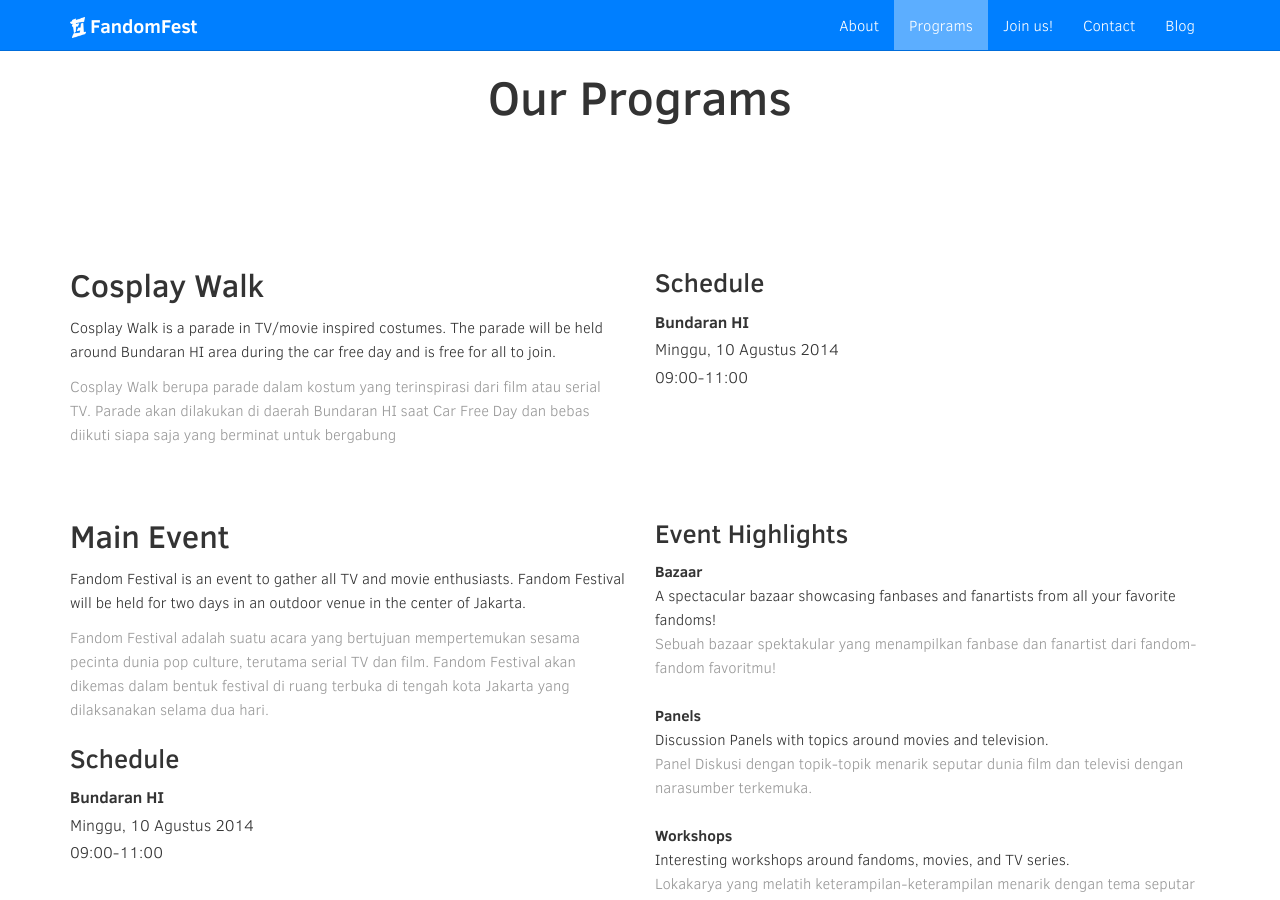
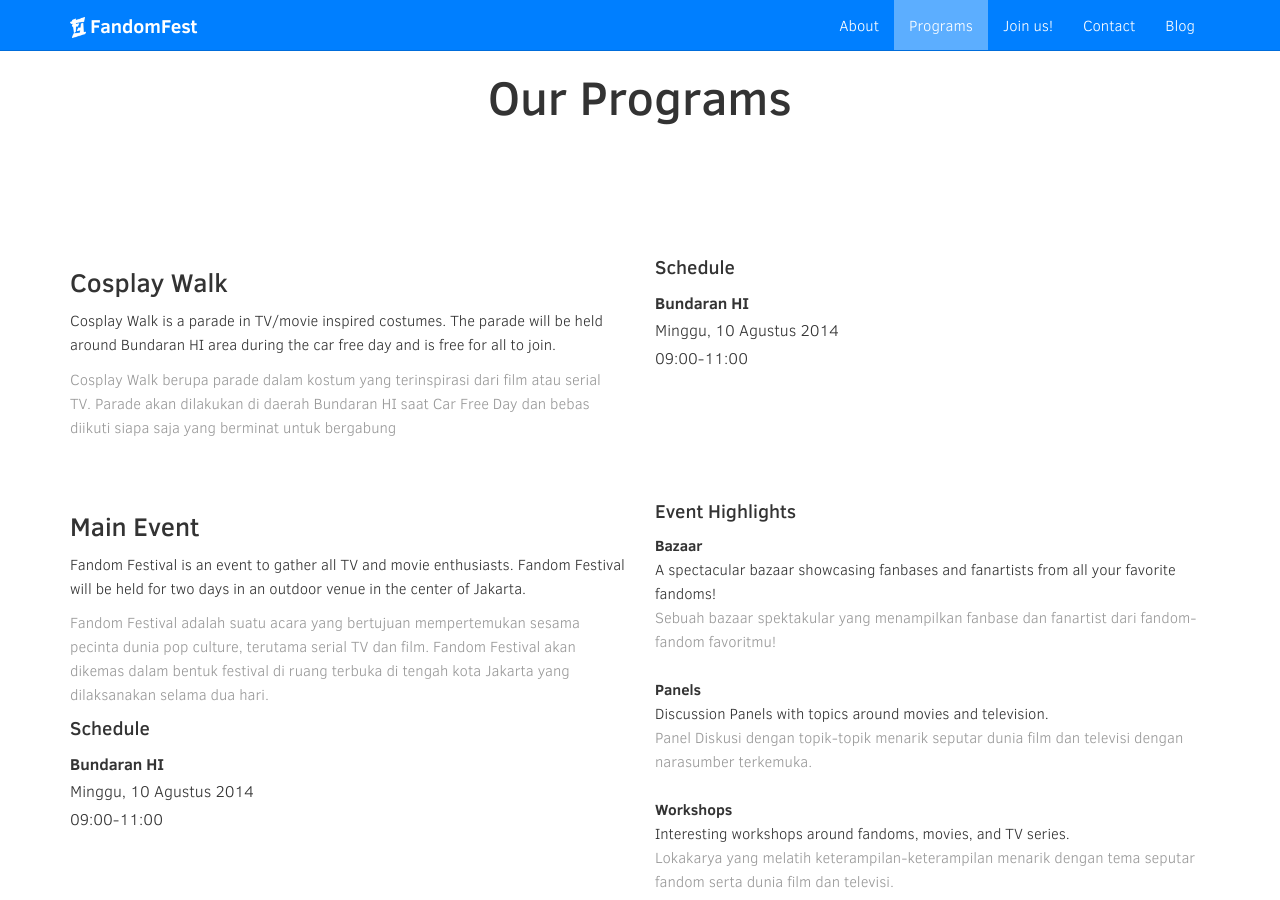
Before and after one commit to resir014/fandom-fest, a Jekyll site: the page built from index.html, in a window 1280 px wide and 900 px high, scrolled down 1584 px. Built offline with Jekyll 4.4.1, drawn with Linux system fonts in a browser that asks for light colours; nearby versions of some CDN libraries.

Commit message:
Slight issues with font sizes on mobile.
Hype: -100.

```diff
--- a/index.html
+++ b/index.html
@@ -34,12 +34,12 @@ layout: home
 
             <div class="row featurette-sm">
                 <div class="col-md-6">
-                    <h2 class="featurette-column-title">Cosplay Walk</h2>
+                    <h3 class="featurette-column-title">Cosplay Walk</h3>
                     <p>Cosplay Walk is a parade in TV/movie inspired costumes. The parade will be held around Bundaran HI area during the car free day and is free for all to join.</p>
                     <p class="text-muted">Cosplay Walk berupa parade dalam kostum yang terinspirasi dari film atau serial TV. Parade akan dilakukan di daerah Bundaran HI saat Car Free Day dan bebas diikuti siapa saja yang berminat untuk bergabung</p>
                 </div>
                 <div class="col-md-6">
-                    <h3 class="featurette-column-title">Schedule</h3>
+                    <h4 class="featurette-column-title">Schedule</h4>
                     <address>
                         <strong>Bundaran HI</strong><br />
                         Minggu, 10 Agustus 2014<br />
@@ -50,11 +50,11 @@ layout: home
 
             <div class="row featurette-sm">
                 <div class="col-md-6">
-                    <h2 class="featurette-column-title">Main Event</h2>
+                    <h3 class="featurette-column-title">Main Event</h3>
                     <p>Fandom Festival is an event to gather all TV and movie enthusiasts. Fandom Festival will be held for two days in an outdoor venue in the center of Jakarta.</p>
                     <p class="text-muted">Fandom Festival adalah suatu acara yang bertujuan mempertemukan sesama pecinta dunia pop culture, terutama serial TV dan film. Fandom Festival akan dikemas dalam bentuk festival di ruang terbuka di tengah kota Jakarta yang dilaksanakan selama dua hari.</p>
 
-                    <h3 class="featurette-column-title">Schedule</h2>
+                    <h4 class="featurette-column-title">Schedule</h4>
                     <address>
                         <strong>Bundaran HI</strong><br />
                         Minggu, 10 Agustus 2014<br />
@@ -62,7 +62,7 @@ layout: home
                     </address>
                 </div>
                 <div class="col-md-6">
-                    <h3 class="featurette-column-title">Event Highlights</h3>
+                    <h4 class="featurette-column-title">Event Highlights</h4>
                     <dl>
                         <dt>Bazaar</dt>
                         <dd>
@@ -99,7 +99,7 @@ layout: home
             </div>
             <div class="row featurette-centered">
                 <div class="col-lg-8 col-lg-offset-2">
-                    <h2 class="featurette-column-title">Participants</h2>
+                    <h3 class="featurette-column-title">Participants</h3>
                     <p>We thank the following fandoms, clubs, sponsors, etc. that will participate on our main event.</p>
 
                     <a class="btn btn-success" href="/participants/">View all participants</a>
@@ -108,7 +108,7 @@ layout: home
             <div class="row featurette-sm">
                 <div class="col-md-3 col-equal">
                     <div class="well">
-                        <h2 class="featurette-column-title">Volunteers</h2>
+                        <h3 class="featurette-column-title">Volunteers</h3>
                         <p>We’re still a bit short on staff here and wouldn’t mind to have some helping hands.</p>
                         <p>Preferrably attached to the body.</p>
 
@@ -124,7 +124,7 @@ layout: home
 
                 <div class="col-md-3 col-equal">
                     <div class="well">
-                        <h2 class="featurette-column-title">Booth Registration</h2>
+                        <h3 class="featurette-column-title">Booth Registration</h3>
                         <p>Share your passion and showcase your creations with us!</p>
 
                         <p class="text-muted">Sebarkan minat dan pamerkan kreasimu bersama kami!</p>
@@ -139,7 +139,7 @@ layout: home
 
                 <div class="col-md-3 col-equal">
                     <div class="well">
-                        <h2 class="featurette-column-title">Performance Registration</h2>
+                        <h3 class="featurette-column-title">Performance Registration</h3>
                         <p>Got any interesting talent to show? Singing, dancing, acting, or anything fun, maybe? Join us now!</p>
 
                         <p class="text-muted">Punya bakat yang menarik untuk ditampilkan? Mungkin menyanyi, menari, atau apapun yang menyenangkan, ayo bergabung bersama kami!</p>
@@ -152,7 +152,7 @@ layout: home
 
                 <div class="col-md-3 col-equal">
                     <div class="well">
-                        <h2 class="featurette-column-title">Sponsorship &amp; Media Partners</h2>
+                        <h3 class="featurette-column-title">Sponsorship &amp; Media Partners</h3>
                         <p>Be our sponsor or media partner to collaborate to nurture the creative passion of the young people!</p>
 
                         <p class="text-muted">Jadilah sponsor atau media partner untuk bekerja sama dengan kami dalam mendukung minat kreatif anak muda!</p>
@@ -176,7 +176,7 @@ layout: home
             </div>
             <div class="row featurette-sm featurette-centered">
                 <div class="col-lg-8 col-lg-offset-2">
-                    <h2 class="featurette-column-title">Follow us</h2>
+                    <h3 class="featurette-column-title">Follow us</h3>
                     <p>Go say hi to us on one of these obscure medias of social interactions.</p>
 
                     <div class="social-links">
@@ -191,7 +191,7 @@ layout: home
             </div>
             <div class="row featurette-sm featurette-centered">
                 <div class="col-lg-8 col-lg-offset-2">
-                    <h2 class="featurette-column-title">We have a blog too</h2>
+                    <h3 class="featurette-column-title">We have a blog too</h3>
                     <p>Follow our Tumblr blog for more updates about FandomFest 2014.</p>
 
                     <a class="btn btn-success" href="http://blog.fandom-fest.com/" target="_blank">
@@ -201,7 +201,7 @@ layout: home
             </div>
             <div class="row featurette-sm featurette-centered">
                 <div class="col-lg-8 col-lg-offset-2">
-                    <h2 class="featurette-column-title">Send us an email</h2>
+                    <h3 class="featurette-column-title">Send us an email</h3>
 
                     <div class="email-wrapper">
                         <i class="fa fa-envelope fa-fw"></i> fandomfestival@gmail.com</li>
@@ -211,7 +211,7 @@ layout: home
 
             <div class="row featurette-sm">
                 <div class="col-lg-8 col-lg-offset-2">
-                    <h2 class="featurette-column-title featurette-centered">Contact persons</h2>
+                    <h3 class="featurette-column-title featurette-centered">Contact persons</h3>
 
                     <div class="row featurette-centered">
                         <div class="col-md-4">
```
